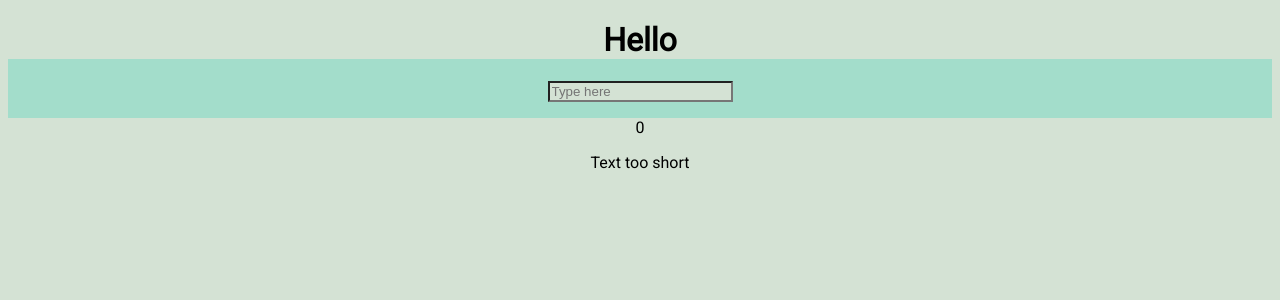
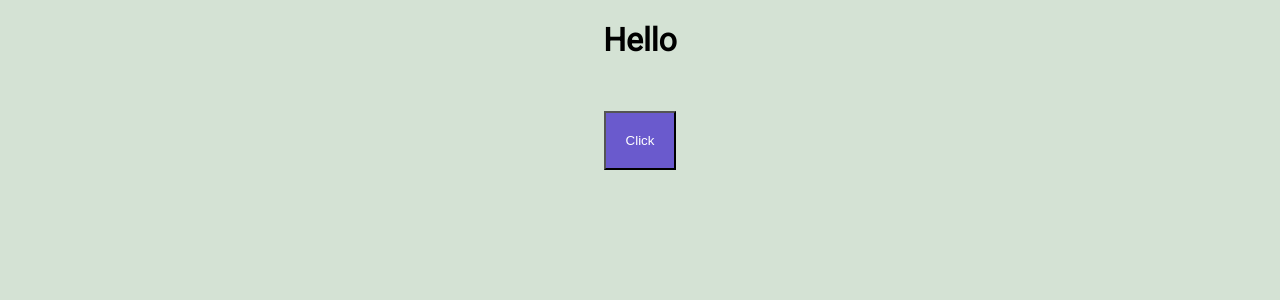
Before and after one commit to ElzaanVan/React_List_Conditionals_Revisit, a React (Create React App) app: page / in a window 1280 px wide. Shown: the top 300 px of the page. Built offline with nearby package versions, Linux system fonts and the light colour scheme.

Commit message:
Button/Styling Added a button with a click function to toggle the input area, changed styling (using inline styling - which I can dynamically change).

```diff
--- a/src/App.js
+++ b/src/App.js
@@ -1,10 +1,11 @@
 import React, { useState } from "react";
 import CharComponent from "./components/CharComponent";
-import Style from "./styles.css";
+import style from "./styles.css";
 import ValidationComponent from "./components/ValidationComponent";
 
 function App() {
   const [inputText, setInputText] = useState("");
+  const [buttonToggler, setButtonToggler] = useState(false);
 
   const charList = inputText.split("").map((ch, index) => {
     return (
@@ -17,6 +18,13 @@ function App() {
     );
   });
 
+  const buttonStyle = {
+    padding: "20px 20px",
+    margin: "30px 25px",
+    backgroundColor: "slateblue",
+    color: "white"
+  };
+
   function changeHandler(event) {
     setInputText(event.target.value);
   }
@@ -28,17 +36,36 @@ function App() {
     setInputText(updatedText);
   }
 
+  function buttonHandler() {
+    setButtonToggler(true);
+  }
+
+  let button = null;
+
+  if (buttonToggler) {
+    button = (
+      <div>
+        <input
+          onChange={changeHandler}
+          placeholder="Type here"
+          maxLength={15}
+          value={inputText}
+        ></input>
+
+        <ValidationComponent text={inputText.length} />
+        <ul>{charList}</ul>
+      </div>
+    );
+    buttonStyle.backgroundColor = "green";
+  }
+
   return (
     <div className="App">
       <h1>Hello</h1>
-      <input
-        onChange={changeHandler}
-        placeholder="Type here"
-        maxLength={15}
-        value={inputText}
-      ></input>
-      <ValidationComponent text={inputText.length} />
-      <ul>{charList}</ul>
+      <button style={buttonStyle} onClick={buttonHandler}>
+        Click
+      </button>
+      {button}
     </div>
   );
 }
--- a/src/styles.css
+++ b/src/styles.css
@@ -1,6 +1,6 @@
 .App {
   text-align: center;
-  background: #a3ddcb;
+  background: #d4e2d4;
   font-family: Roboto;
 }
 * {
```
